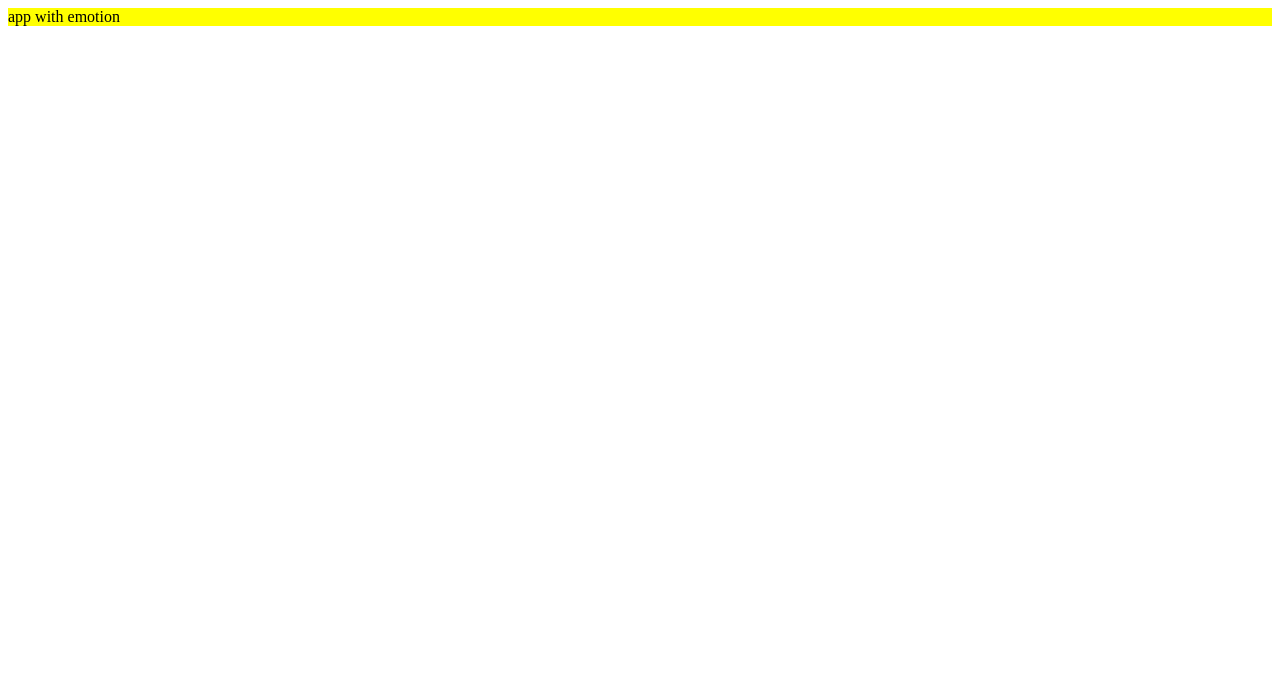
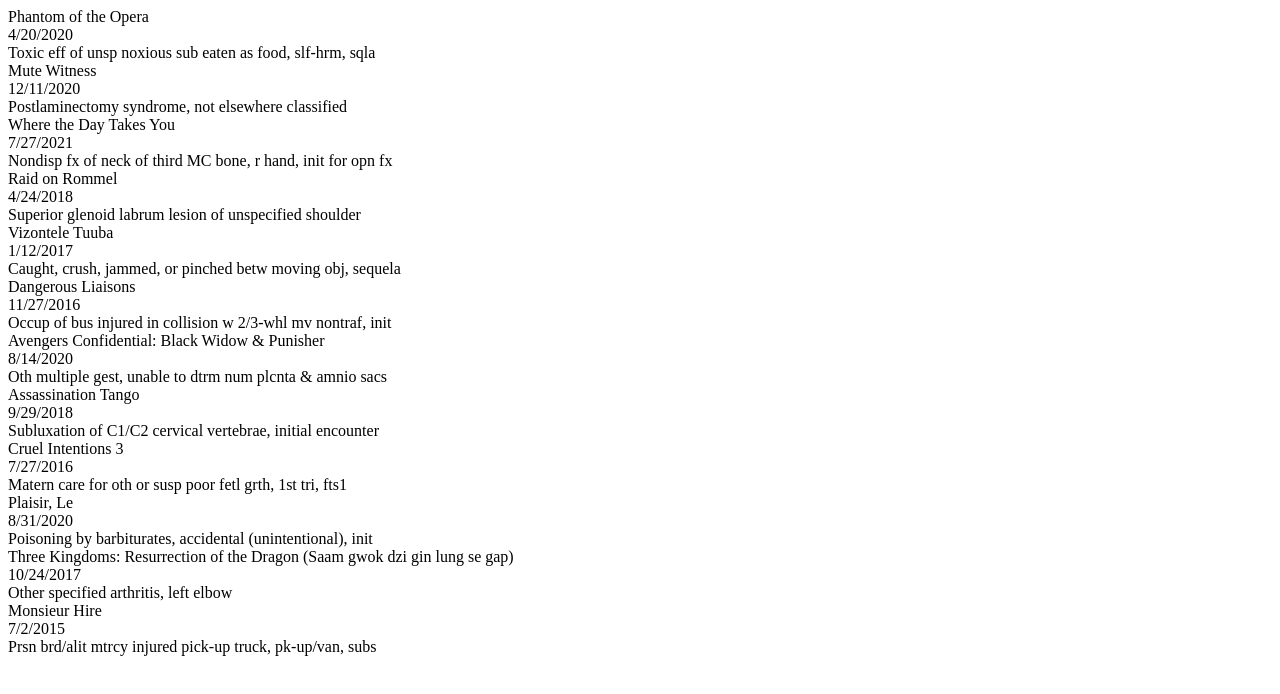
Before and after one commit to AHera/react-dz, a React (Create React App) app: page / in a window 1280 px wide. Shown: the top 694 px of the page. Built offline with nearby package versions, Linux system fonts and the light colour scheme.

Commit message:
add random component

```diff
--- a/src/App.js
+++ b/src/App.js
@@ -2,18 +2,26 @@
 import { css } from "@emotion/react";
 
 import notes from "./data/notes.json";
+import RandomID from "./components/RandomID";
 
 function App() {
-  console.log(notes);
-  return (
-    <div
-      css={css`
-        background: yellow;
-      `}
-    >
-      app with emotion
+  const blocks = notes.map(({ title, date, description }) => (
+    <div className="note" key={RandomID(5)}>
+      <div className="title">{title}</div>
+      <div className="date">{date}</div>
+      <div className="description">{description}</div>
     </div>
-  );
+  ));
+
+  return <div>{blocks}</div>;
+
+  // return (
+  //   <div
+  //     css={css`
+  //       background: yellow;
+  //     `}
+  //   ></div>
+  // );
 }
 
 export default App;
--- /dev/null
+++ b/src/components/RandomID.js
@@ -0,0 +1,12 @@
+const makeid = (length) => {
+  var result = "";
+  var characters =
+    "ABCDEFGHIJKLMNOPQRSTUVWXYZabcdefghijklmnopqrstuvwxyz0123456789";
+  var charactersLength = characters.length;
+  for (var i = 0; i < length; i++) {
+    result += characters.charAt(Math.floor(Math.random() * charactersLength));
+  }
+  return result;
+};
+
+export default makeid;
--- a/src/index.js
+++ b/src/index.js
@@ -4,4 +4,5 @@
 import App from "./App";
 
 const root = ReactDOM.createRoot(document.getElementById("root"));
+
 root.render(<App />);
```
